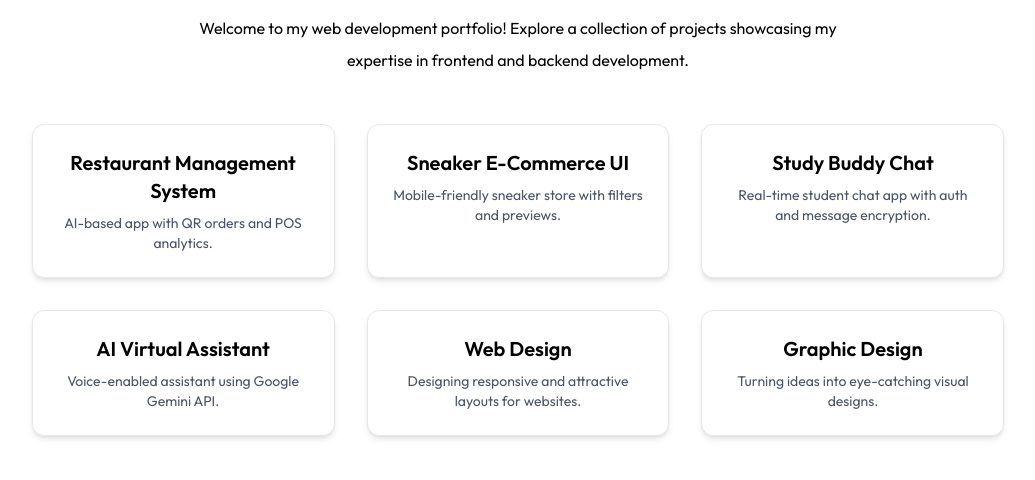
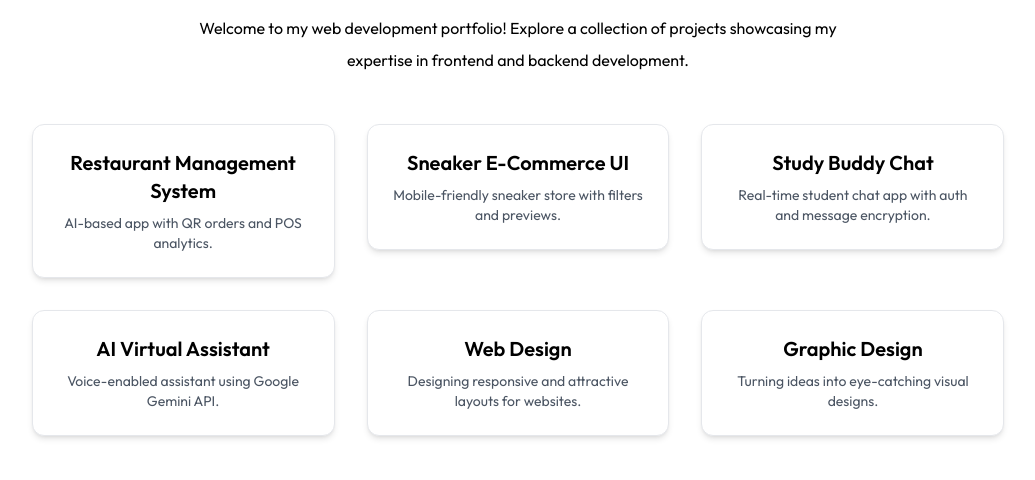
Before and after one commit to Ayeshashabbir01/Portfolio, a Django app: page / in a window 1280 px wide. Shown: the part 2407-2887 px from the top of the page, without its empty margins (122-1157 px from the left). Run offline with Django 5.2, Linux system fonts and the light colour scheme; some libraries are stand-ins or nearby versions; some web fonts are replaced.

Commit message:
portfolio

```diff
--- a/templates/index.html
+++ b/templates/index.html
@@ -162,6 +162,7 @@
                     aspect-square border border-gray-400 rounded-lg cursor-pointer hover:-translate-y-1 duration-500">
                 <img src="./images/mongodb.png" alt="" class="w-5 sm:w-7">
             </li>
+
             <li class="flex items-center justify-center w-12 sm:w-14
                     aspect-square border border-gray-400 rounded-lg cursor-pointer hover:-translate-y-1 duration-500">
                 <img src="./images/figma.png" alt="" class="w-5 sm:w-7">
@@ -246,38 +247,52 @@
 
     <div class="grid md:grid-cols-2 lg:grid-cols-3 gap-8 my-10">
         <!-- Card 1 -->
-        <div class="bg-white dark:bg-gray-800 rounded-xl shadow-md hover:shadow-xl transition p-6 text-center border border-gray-200">
+        <a href="#" class="block transform transition duration-500 hover:scale-105">
+            <div class="bg-white dark:bg-gray-800 rounded-xl shadow-md hover:shadow-2xl p-6 text-center border border-gray-200">
                 <h2 class="font-semibold text-xl mb-2">Restaurant Management System</h2>
                 <p class="text-sm text-gray-600 dark:text-gray-300">AI-based app with QR orders and POS analytics.</p>
             </div>
+        </a>
 
         <!-- Card 2 -->
-        <div class="bg-white dark:bg-gray-800 rounded-xl shadow-md hover:shadow-xl transition p-6 text-center border border-gray-200">
+        <a href="#" class="block transform transition duration-500 hover:scale-105">
+            <div class="bg-white dark:bg-gray-800 rounded-xl shadow-md hover:shadow-2xl p-6 text-center border border-gray-200">
                 <h2 class="font-semibold text-xl mb-2">Sneaker E-Commerce UI</h2>
                 <p class="text-sm text-gray-600 dark:text-gray-300">Mobile-friendly sneaker store with filters and previews.</p>
             </div>
+        </a>
 
         <!-- Card 3 -->
-        <div class="bg-white dark:bg-gray-800 rounded-xl shadow-md hover:shadow-xl transition p-6 text-center border border-gray-200">
+        <a href="#" class="block transform transition duration-500 hover:scale-105">
+            <div class="bg-white dark:bg-gray-800 rounded-xl shadow-md hover:shadow-2xl p-6 text-center border border-gray-200">
                 <h2 class="font-semibold text-xl mb-2">Study Buddy Chat</h2>
                 <p class="text-sm text-gray-600 dark:text-gray-300">Real-time student chat app with auth and message encryption.</p>
             </div>
+        </a>
 
         <!-- Card 4 -->
-        <div class="bg-white dark:bg-gray-800 rounded-xl shadow-md hover:shadow-xl transition p-6 text-center border border-gray-200">
+        <a href="#" class="block transform transition duration-500 hover:scale-105">
+            <div class="bg-white dark:bg-gray-800 rounded-xl shadow-md hover:shadow-2xl p-6 text-center border border-gray-200">
                 <h2 class="font-semibold text-xl mb-2">AI Virtual Assistant</h2>
                 <p class="text-sm text-gray-600 dark:text-gray-300">Voice-enabled assistant using Google Gemini API.</p>
             </div>
-         <!-- Card 4 -->
-        <div class="bg-white dark:bg-gray-800 rounded-xl shadow-md hover:shadow-xl transition p-6 text-center border border-gray-200">
+        </a>
+
+        <!-- Card 5 -->
+        <a href="#" class="block transform transition duration-500 hover:scale-105">
+            <div class="bg-white dark:bg-gray-800 rounded-xl shadow-md hover:shadow-2xl p-6 text-center border border-gray-200">
                 <h2 class="font-semibold text-xl mb-2">Web Design</h2>
                 <p class="text-sm text-gray-600 dark:text-gray-300">Designing responsive and attractive layouts for websites.</p>
             </div>
-         <!-- Card 4 -->
-        <div class="bg-white dark:bg-gray-800 rounded-xl shadow-md hover:shadow-xl transition p-6 text-center border border-gray-200">
+        </a>
+
+        <!-- Card 6 -->
+        <a href="#" class="block transform transition duration-500 hover:scale-105">
+            <div class="bg-white dark:bg-gray-800 rounded-xl shadow-md hover:shadow-2xl p-6 text-center border border-gray-200">
                 <h2 class="font-semibold text-xl mb-2">Graphic Design</h2>
                 <p class="text-sm text-gray-600 dark:text-gray-300">Turning ideas into eye-catching visual designs.</p>
             </div>
+        </a>
     </div>
 
     <div class="text-center my-20">
@@ -287,6 +302,7 @@
         </a>
     </div>
 </section>
+
 
               <!-------contact--------->
 
```
Lines whose indentation alone changed are shown as unchanged.
